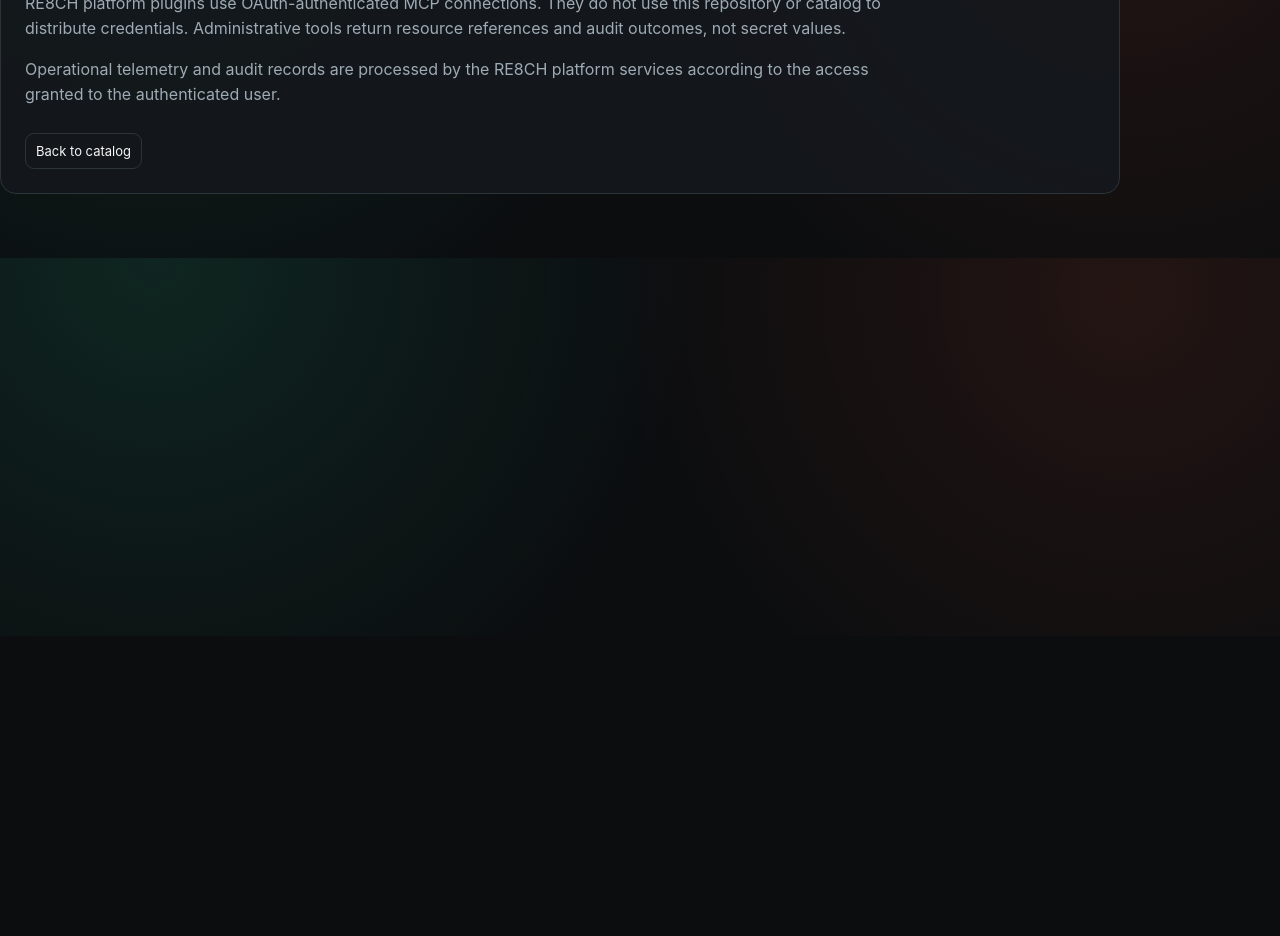
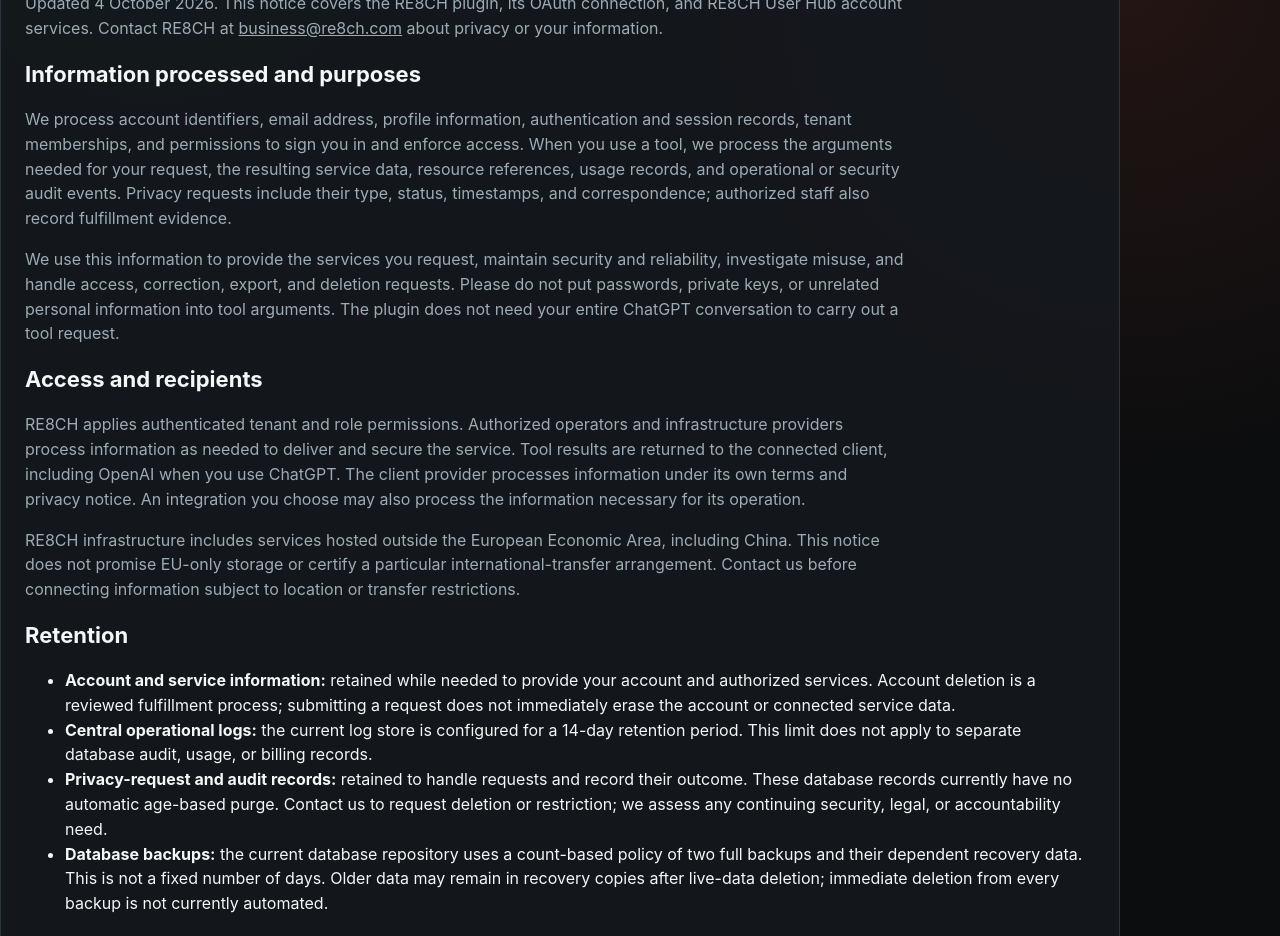
Before and after one commit to re8ch/tool-distribution, a plain HTML site: page docs/privacy.html in a window 1280 px wide. Shown: the part 164-1100 px from the top of the page. Before the commit the page ends 800 px from the top, so only its background shows below. Drawn offline with Linux system fonts and the light colour scheme.

Commit message:
Document plugin privacy processing, retention and rights contact (#6)

```diff
--- a/docs/privacy.html
+++ b/docs/privacy.html
@@ -1 +1,25 @@
-<!doctype html><html lang="en"><head><meta charset="utf-8"><meta name="viewport" content="width=device-width,initial-scale=1"><title>Privacy · RE8CH Plugins</title><link rel="stylesheet" href="./styles.css"></head><body><main class="wrap policy"><h1>Privacy</h1><p>RE8CH platform plugins use OAuth-authenticated MCP connections. They do not use this repository or catalog to distribute credentials. Administrative tools return resource references and audit outcomes, not secret values.</p><p>Operational telemetry and audit records are processed by the RE8CH platform services according to the access granted to the authenticated user.</p><a class="button" href="./">Back to catalog</a></main></body></html>
+<!doctype html>
+<html lang="en"><head><meta charset="utf-8"><meta name="viewport" content="width=device-width,initial-scale=1"><title>Privacy · RE8CH Plugins</title><link rel="stylesheet" href="./styles.css"></head>
+<body><main class="wrap policy">
+<h1>RE8CH privacy notice</h1><p>Updated 4 October 2026. This notice covers the RE8CH plugin, its OAuth connection, and RE8CH User Hub account services. Contact RE8CH at <a href="mailto:business@re8ch.com">business@re8ch.com</a> about privacy or your information.</p>
+<h2>Information processed and purposes</h2>
+<p>We process account identifiers, email address, profile information, authentication and session records, tenant memberships, and permissions to sign you in and enforce access. When you use a tool, we process the arguments needed for your request, the resulting service data, resource references, usage records, and operational or security audit events. Privacy requests include their type, status, timestamps, and correspondence; authorized staff also record fulfillment evidence.</p>
+<p>We use this information to provide the services you request, maintain security and reliability, investigate misuse, and handle access, correction, export, and deletion requests. Please do not put passwords, private keys, or unrelated personal information into tool arguments. The plugin does not need your entire ChatGPT conversation to carry out a tool request.</p>
+<h2>Access and recipients</h2>
+<p>RE8CH applies authenticated tenant and role permissions. Authorized operators and infrastructure providers process information as needed to deliver and secure the service. Tool results are returned to the connected client, including OpenAI when you use ChatGPT. The client provider processes information under its own terms and privacy notice. An integration you choose may also process the information necessary for its operation.</p>
+<p>RE8CH infrastructure includes services hosted outside the European Economic Area, including China. This notice does not promise EU-only storage or certify a particular international-transfer arrangement. Contact us before connecting information subject to location or transfer restrictions.</p>
+<h2>Retention</h2>
+<ul>
+<li><strong>Account and service information:</strong> retained while needed to provide your account and authorized services. Account deletion is a reviewed fulfillment process; submitting a request does not immediately erase the account or connected service data.</li>
+<li><strong>Central operational logs:</strong> the current log store is configured for a 14-day retention period. This limit does not apply to separate database audit, usage, or billing records.</li>
+<li><strong>Privacy-request and audit records:</strong> retained to handle requests and record their outcome. These database records currently have no automatic age-based purge. Contact us to request deletion or restriction; we assess any continuing security, legal, or accountability need.</li>
+<li><strong>Database backups:</strong> the current database repository uses a count-based policy of two full backups and their dependent recovery data. This is not a fixed number of days. Older data may remain in recovery copies after live-data deletion; immediate deletion from every backup is not currently automated.</li>
+</ul>
+<p>Where information must be retained to meet a legal obligation or establish, exercise, or defend legal claims, we assess that reason separately and explain applicable limitations when responding to your request. No universal GDPR retention deadline is implied by these settings.</p>
+<h2>Your choices and rights</h2>
+<p>You can disconnect the plugin in the connected client. Disconnecting stops that connection; it does not by itself delete your RE8CH account or information already held by the client.</p>
+<p>Use User Hub to export the supported identity data and submit an export or deletion request, or email <a href="mailto:business@re8ch.com">business@re8ch.com</a>. The identity export is not a complete export of every connected product, billing system, or infrastructure service. Tell us which services your request concerns. Do not email passwords or access tokens; we may ask for proportionate identity verification.</p>
+<p>Where applicable, you may request access, correction, erasure, restriction, portability, or object to processing, and may complain to your data protection supervisory authority. We will respond to rights requests without undue delay and, where GDPR applies, normally within one month; if a permitted extension is needed, we will explain it within that first month. This is a response commitment, not a claim that every deletion is automatically completed in 30 days.</p>
+<h2>Security and changes</h2>
+<p>We use authenticated connections, scoped authorization, and restricted administrative access. No service can guarantee absolute security. This notice describes current behavior rather than an independent compliance certification. We will update it when material processing or retention practices change.</p>
+<a class="button" href="./">Back to catalog</a></main></body></html>
```
